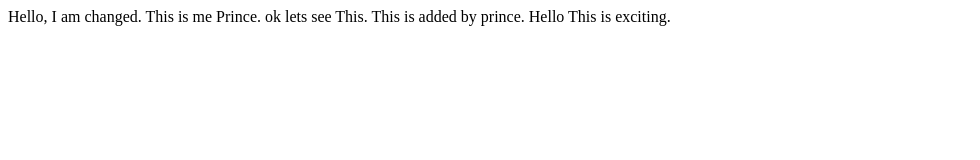
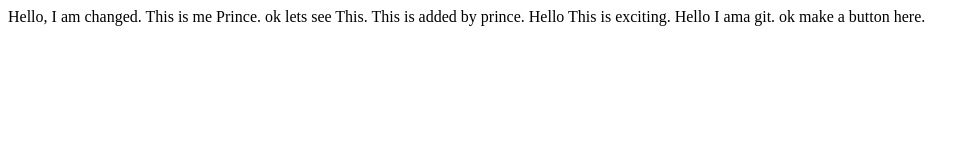
Before and after one commit to CoderZenBD/my-project, a plain HTML site: page index.html in a window 1280 px wide. Shown: the whole page, without its empty margins (0-980 px from the left). Drawn offline with Linux system fonts and the light colour scheme.

```diff
--- a/index.html
+++ b/index.html
@@ -11,5 +11,7 @@
     ok lets see This.
     This is added by prince.
     Hello This is exciting.
+    Hello I ama git.
+    ok make a button here.
 </body>
 </html>
```
